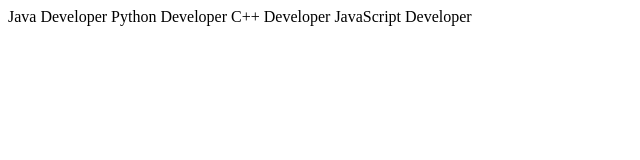
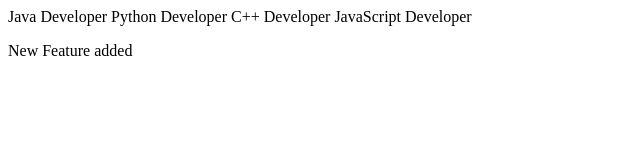
Before and after one commit to vanshhjain/LocalRepoo, a plain HTML site: page index.html in a window 1280 px wide. Shown: the whole page, without its empty margins (0-640 px from the left). Drawn offline with Linux system fonts and the light colour scheme.

```diff
--- a/index.html
+++ b/index.html
@@ -10,5 +10,6 @@
     Python Developer
     C++ Developer
     JavaScript Developer
+    <p>New Feature added</p>
 </body>
 </html>
```
